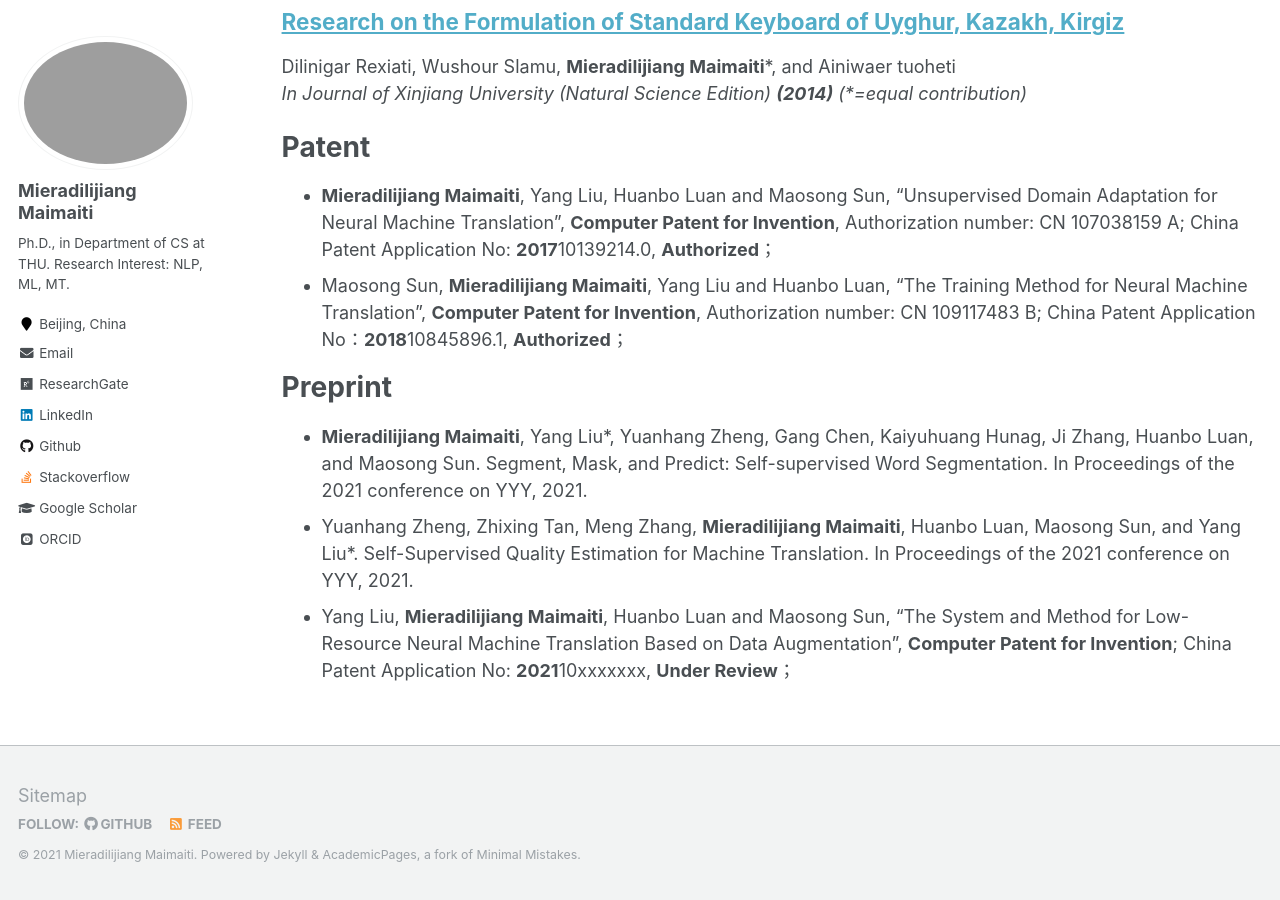
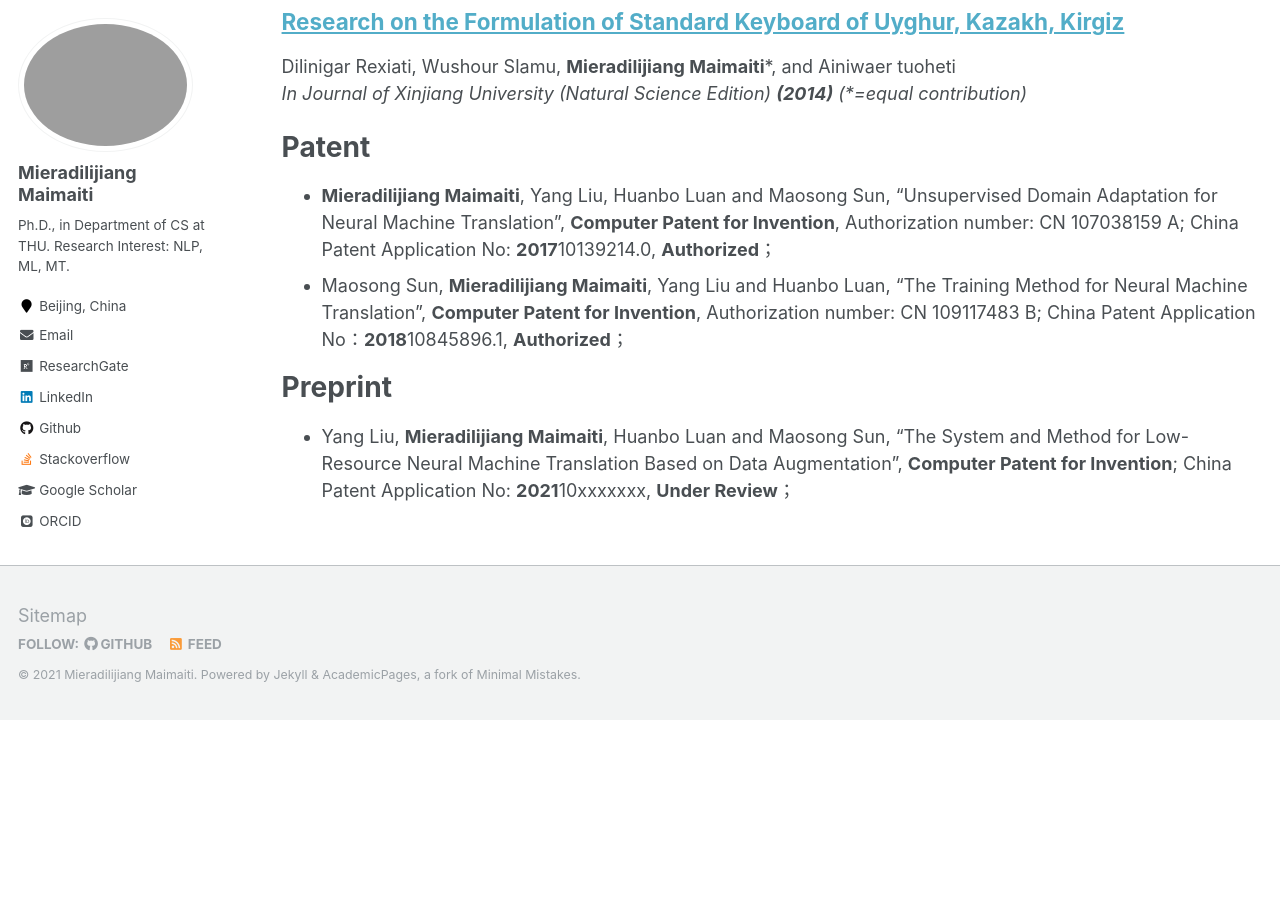
Before and after one commit to miradel51/miradel51.github.io, a Jekyll site: the page built from _pages/publications.md, in a window 1280 px wide and 900 px high, scrolled down 2469 px. Built offline with Jekyll 4.4.1, drawn with Linux system fonts in a browser that asks for light colours; some web fonts are replaced; after the commit the page ends 3189 px from its top, so only the background shows below that.

Commit message:
update publication

```diff
--- a/_pages/publications.md
+++ b/_pages/publications.md
@@ -22,6 +22,4 @@ Patent
 
 Preprint
 ======
-* **Mieradilijiang Maimaiti**, Yang Liu*, Yuanhang Zheng, Gang Chen, Kaiyuhuang Hunag, Ji Zhang, Huanbo Luan, and Maosong Sun. Segment, Mask, and Predict: Self-supervised Word Segmentation. In Proceedings of the 2021 conference on YYY, 2021.
-* Yuanhang Zheng, Zhixing Tan, Meng Zhang, **Mieradilijiang Maimaiti**, Huanbo Luan, Maosong Sun, and Yang Liu*. Self-Supervised Quality Estimation for Machine Translation. In Proceedings of the 2021 conference on YYY, 2021.
 * Yang Liu, __Mieradilijiang Maimaiti__, Huanbo Luan and Maosong Sun, "The System and Method for Low-Resource Neural Machine Translation Based on Data Augmentation", __Computer Patent for Invention__; China Patent Application No: **2021**10xxxxxxx, __Under Review__；
```
